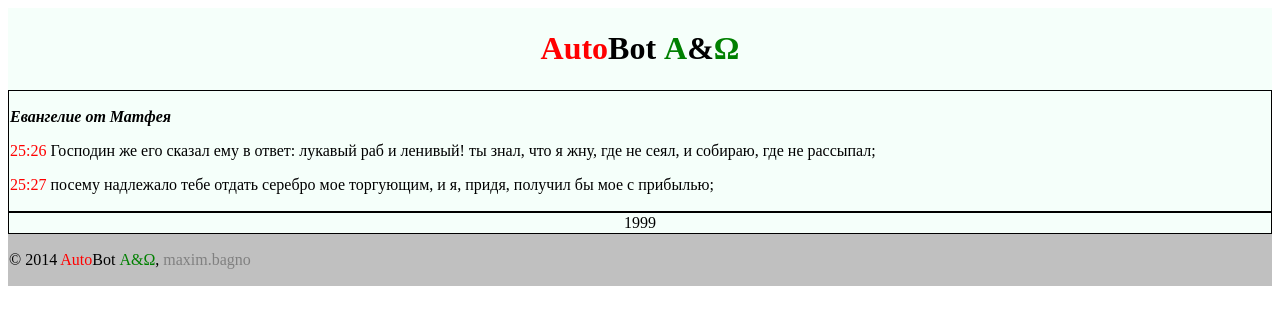
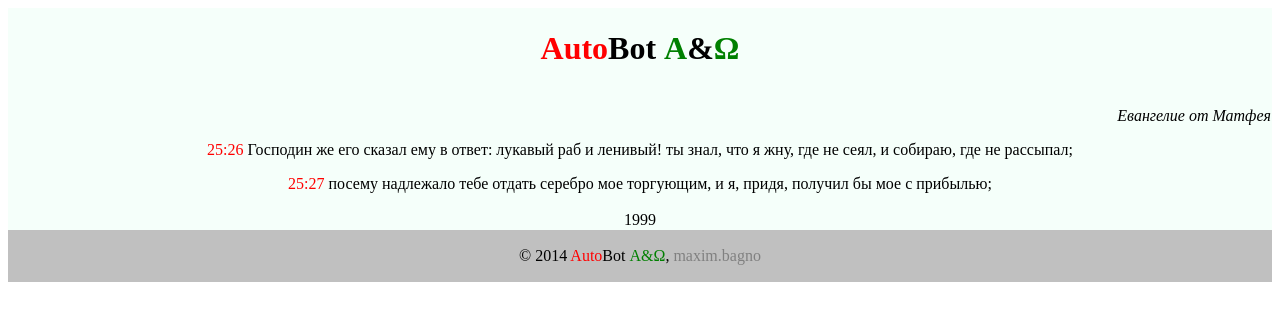
Before and after one commit to maxim717161/AutoBot, a PHP site: page /default.php in a window 1280 px wide. Shown: the top 325 px of the page. Run offline with PHP 8.4, Linux system fonts and the light colour scheme.

Commit message:
Update default.php

```diff
--- a/default.php
+++ b/default.php
@@ -15,21 +15,18 @@ text-align: center;
 }
 .mid {
 text-align: center;
-border: 1px solid black
 }
 .bot {
 text-align: center;
 background : silver ; /* Цвет фона */
 }
-p {text-align: justify;}
+.p {text-align: justify;}
 .r {color: red;}
 .g {color: green;}
 .s {color: grey;}
 .f {
-color : black ; /* Красный цвет текста */
-font-style : italic ; /* Курсивное начертание */
-font-weight : bold ; /* Жирное начертание */
-}
+text-align: right;
+font-style : italic;}
 </style>
 </head>
 <body>
```
